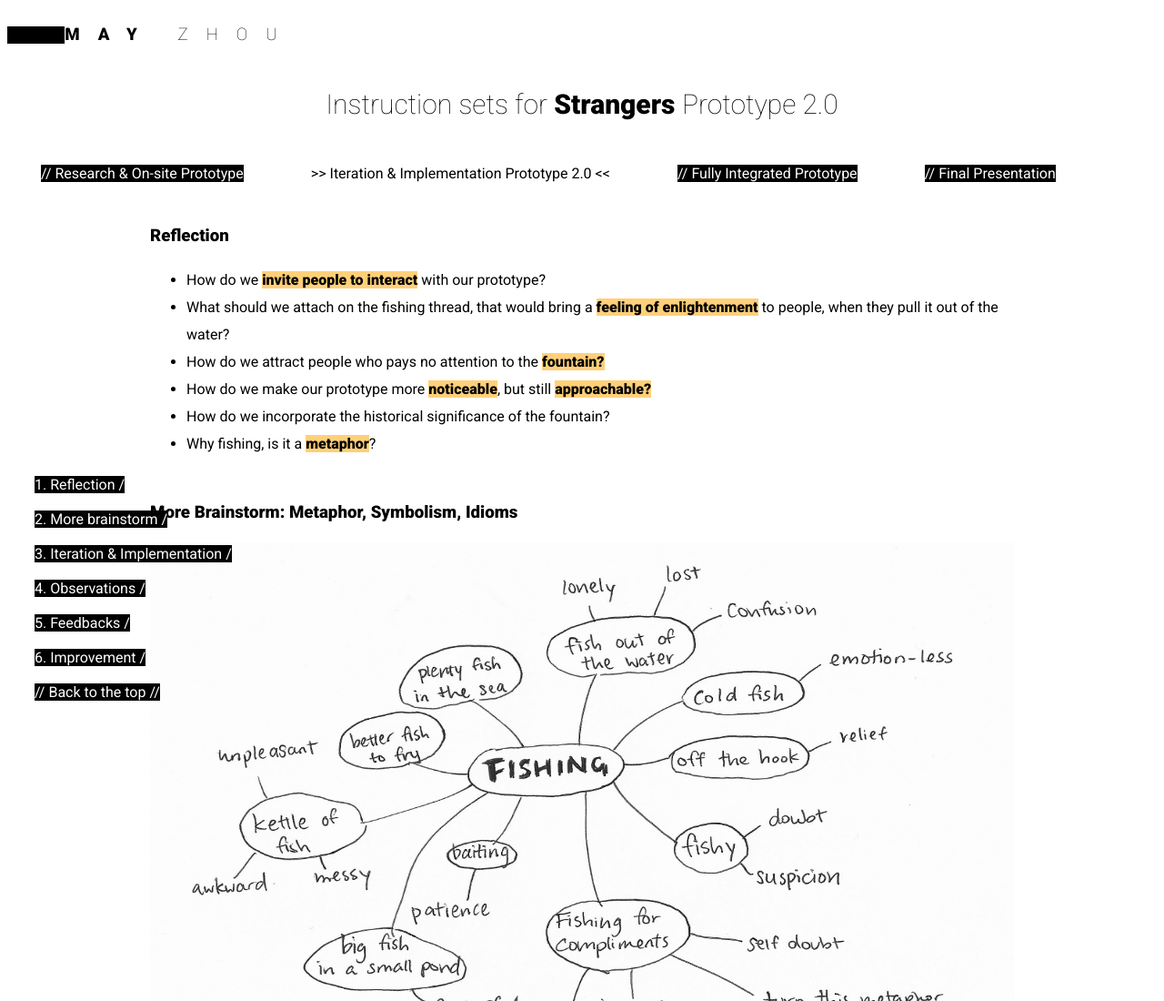
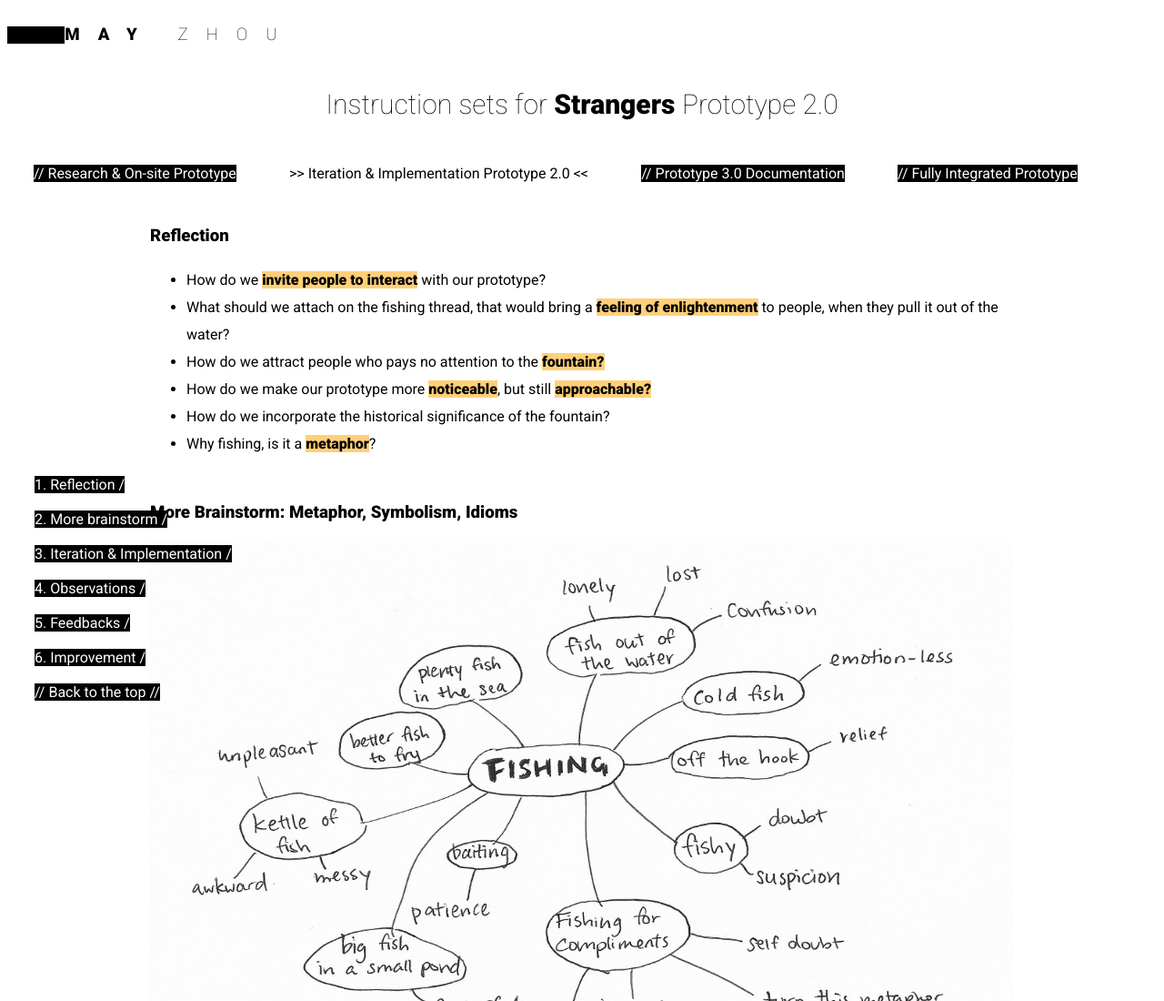
Before and after one commit to maydeyn/MS1, a plain HTML site: page prototype_two.html in a window 1280 px wide. Shown: the top 1100 px of the page at 91% size. Drawn offline with nearby package versions, Linux system fonts and the light colour scheme; a web font is replaced by a local one.

Commit message:
updated prototype 2 page links

```diff
--- a/prototype_two.html
+++ b/prototype_two.html
@@ -25,10 +25,12 @@
 
         <div class="one"><a href="instructions_for_strangers.html">// Research & On-site Prototype </a>
         </div>
-        <div class="two">>> Iteration & Implementation Prototype 2.0 << </div> <div class="three"><a href="">// Fully
-                    Integrated
-                    Prototype</a></div>
-        <div class="four"><a href="">// Final Presentation</a></div>
+        <div class="two">>> Iteration & Implementation Prototype 2.0 << </div> <div class="three"><a
+                    href="making_process.html">// Prototype 3.0 Documentation</a>
+        </div>
+        <div class="four"><a href="final.html">// Fully
+                Integrated
+                Prototype</a></div>
 
     </div>
 
```
